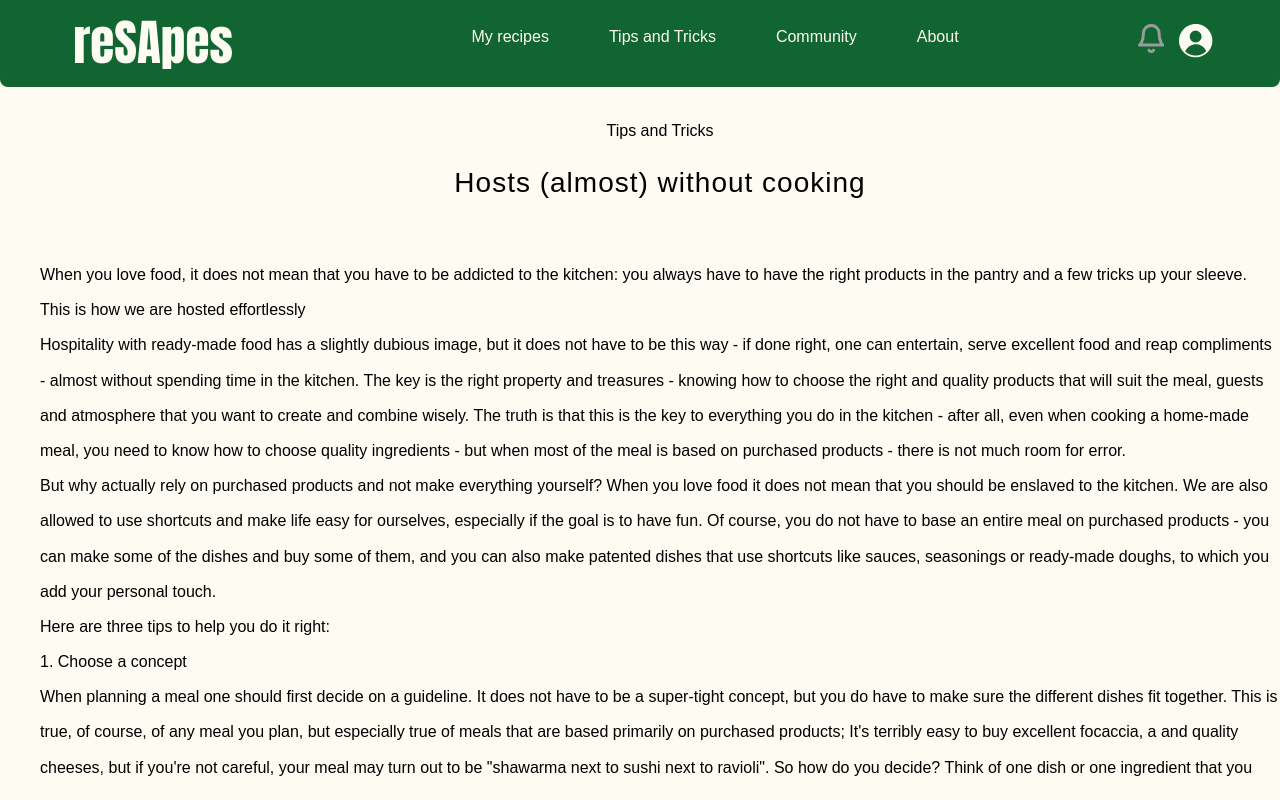
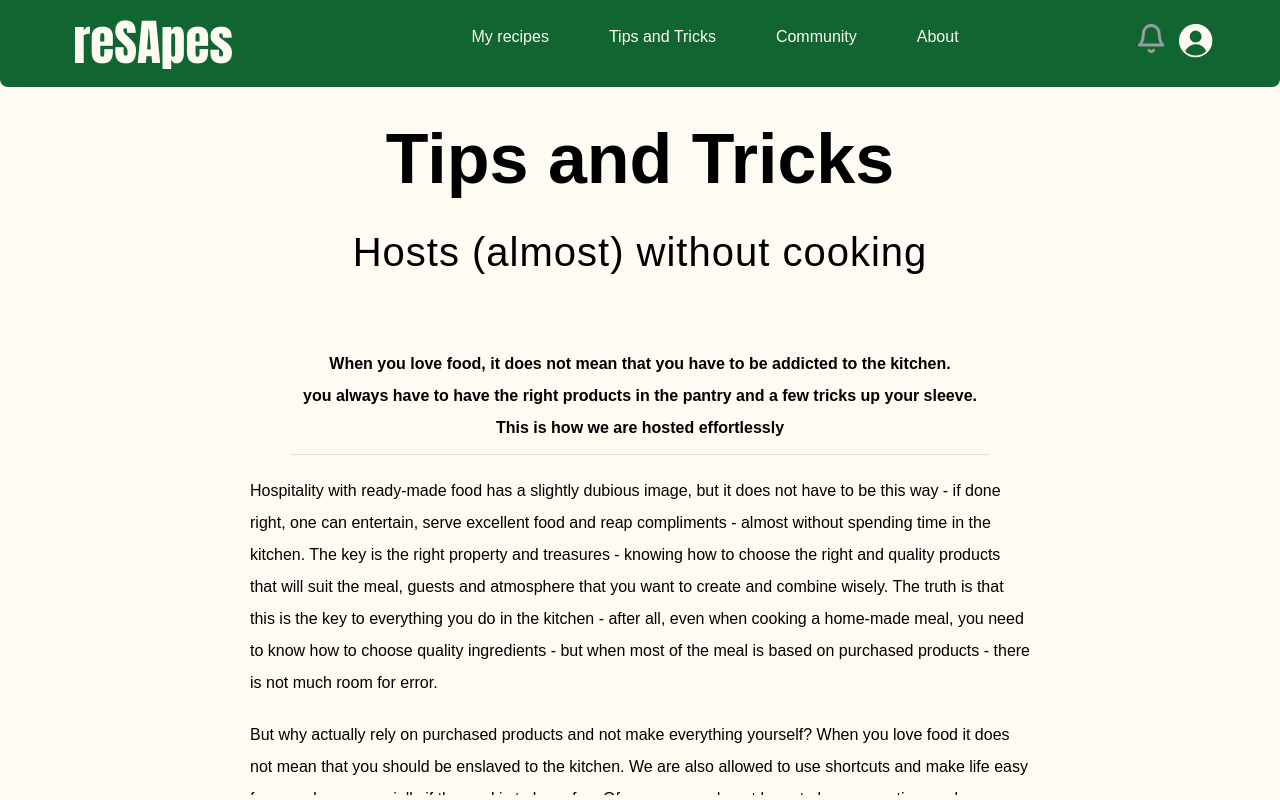
Before and after one commit to AvivCohenbs/reSApes, a React (Create React App) app: page /Tips in a window 1280 px wide. Built offline with nearby package versions, Linux system fonts and the light colour scheme; no server answers; some icons are missing; a web font is replaced by a local one.

Commit message:
tips css

```diff
--- a/src/pages/Tips.css
+++ b/src/pages/Tips.css
@@ -3,7 +3,6 @@
   line-height: 3;
   flex-direction: column;
   width: 100%;
-  padding: 0 20px;
   overflow: scroll;
   height: calc(100vh - 112px);
   padding-top: 20px;
@@ -14,11 +13,13 @@
   flex-direction: row;
   text-align: center;
   justify-content: center;
-  line-height: 3;
+  line-height: 1.5;
+  font-size: 70px;
+  font-weight: bolder;
 }
 
 .title-tips {
-  font-size: 28px;
+  font-size: 40px;
   line-height: 40px;
   display: flex;
   flex-direction: row;
@@ -28,11 +29,11 @@
   line-height: 2;
 }
 
-.img-hala {
+.img-bread {
   display: flex;
   justify-content: center;
-  padding-bottom: 10px;
-  padding-top: 20px;
+  padding-bottom: 20px;
+  padding-top: 10px;
 }
 
 .img-salad {
@@ -45,6 +46,118 @@
 .p {
   display: flex;
   flex-direction: column;
-  padding: 0 20px;
-  line-height: 2.2;
+  padding: 0 250px;
+  line-height: 3;
 }
+
+.pp {
+  display: flex;
+  flex-direction: column;
+  padding: 0 250px;
+  line-height: 3;
+}
+
+.p-1 {
+  display: flex;
+  flex-direction: row;
+  justify-content: center;
+  border-bottom: 1px solid #dfdddd;
+  text-align: center;
+  font-weight: bolder;
+  line-height: 2;
+  align-items: center;
+  width: 680px;
+  margin: auto;
+  padding: 10px;
+  margin-bottom: 20px;
+}
+
+.p-2 {
+  display: flex;
+  flex-direction: row;
+  line-height: 2;
+  margin-bottom: 20px;
+}
+
+.p-3 {
+  display: flex;
+  flex-direction: row;
+  line-height: 2;
+  margin-bottom: 20px;
+}
+.p-4 {
+  display: flex;
+  flex-direction: row;
+  line-height: 2;
+  margin-bottom: 20px;
+  font-weight: bolder;
+  border-bottom: 1px solid #dfdddd;
+  width: 314px;
+}
+.p-5 {
+  display: flex;
+  flex-direction: row;
+  line-height: 2;
+  font-weight: bolder;
+}
+.p-6 {
+  display: flex;
+  flex-direction: row;
+  line-height: 2;
+  margin-bottom: 20px;
+}
+.p-7 {
+  display: flex;
+  flex-direction: row;
+  line-height: 2;
+  font-weight: bolder;
+}
+.p-8 {
+  display: flex;
+  flex-direction: row;
+  line-height: 2;
+  margin-bottom: 20px;
+}
+
+.p-9 {
+  display: flex;
+  flex-direction: row;
+  line-height: 2;
+  margin-bottom: 20px;
+}
+.p-10 {
+  display: flex;
+  flex-direction: row;
+  line-height: 2;
+  margin-bottom: 20px;
+}
+.p-11 {
+  line-height: 2;
+  margin-bottom: 20px;
+}
+.p-12 {
+  line-height: 2;
+  margin-bottom: 20px;
+}
+.p-13 {
+  line-height: 2;
+  margin-bottom: 20px;
+}
+
+.p-14 {
+  display: flex;
+  flex-direction: row;
+  line-height: 2;
+  font-weight: bolder;
+}
+
+.span {
+  font-weight: bolder;
+}
+
+.p-15 {
+  display: flex;
+  flex-direction: row;
+  line-height: 2;
+  margin-bottom: 20px;
+}
--- a/src/pages/Tips.js
+++ b/src/pages/Tips.js
@@ -1,5 +1,5 @@
 import "./Tips.css";
-import { ReactComponent as Halaa } from "./Halaa.svg";
+import { ReactComponent as Filo } from "./Filo.svg";
 import { ReactComponent as Tableimg } from "./Tableimg.svg";
 
 function Tips() {
@@ -11,13 +11,17 @@ function Tips() {
       <div className="img-salad">
         <Tableimg />
       </div>
+
+      <div className="p-1">
+        When you love food, it does not mean that you have to be addicted to the
+        kitchen.
+        <br />
+        you always have to have the right products in the pantry and a few
+        tricks up your sleeve.
+        <br />
+        This is how we are hosted effortlessly
+      </div>
       <div className="p">
-        <div className="p-1">
-          When you love food, it does not mean that you have to be addicted to
-          the kitchen: you always have to have the right products in the pantry
-          and a few tricks up your sleeve. This is how we are hosted
-          effortlessly
-        </div>
         <div className="p-2">
           Hospitality with ready-made food has a slightly dubious image, but it
           does not have to be this way - if done right, one can entertain, serve
@@ -65,70 +69,89 @@ function Tips() {
           dessert.
         </div>
         <div className="p-7">2. Equip the pantry</div>
-        <div>
+        <div className="p-8">
           The fresh raw materials like cheeses, vegetables, fruits and sausages
           are specially bought, depending on the concept chosen. The others
           should be added to the pantry or freezer regardless of planned
           accommodation - they can also shorten the way to the dishes you
           prepare on a daily basis.
         </div>
-        <div className="p-8">
-          Cheeses- Cheeses can be incorporated into almost any concept and any
-          meal. The obvious is cheese-based hospitality - to which only breads
-          or crackers, fruit and nuts are added - but cheeses can do much more
-          than that. Here are some examples:
+        <div className="p-9">
+          <span className="span"> Cheeses </span> - can be incorporated into
+          almost any concept and any meal. The obvious is cheese-based
+          hospitality - to which only breads or crackers, fruit and nuts are
+          added - but cheeses can do much more than that. Here are some
+          examples:
         </div>
-        <div>
-          - You can design a table with different types of bruschettas, each of
-          which has a different topping with a different cheese, for example a
-          broccoli pesto broccoli and a king of the forest steak with parmesan,
-          ratatouille bruschetta and smoked gouda; Bruschetta with gouda tom
-          goats and artichokes etc.
-          <br />
-          - Cheeses can also be at the center of light hospitality dishes, ones
-          that have 3-4 quality ingredients, for example stewed asparagus topped
-          with smoked Gouda carvings; Roasted beets with blue cheese and nuts;
-          Halved figs with goat cheese and a drizzle of honey, a loaf of bread
-          that make grooves in it and fill them with various hard cheeses and
-          crushed garlic cloves or spreads like pesto and sun-dried tomatoes or
-          hard cheese cubes seasoned with olive oil and hot pepper or sun-dried
-          tomatoes and served as a snack.
-          <br />- The addition of cheese can also give an invested touch to
-          everyday dishes - for example fried diced cubes on a green salad (the
-          lazy can make it from a purchased washed leaf mixture) or diced
-          Bulgarian cheese on a simple green salad. On the same principle, you
-          can spread sheep or goat yogurt on a nice serving plate, season with a
-          little hyssop, blush or paprika that will add color and thus serve a
-          lentil or cereal salad.
+        <div className="p-10">
+          <ul>
+            <li>
+              You can design{" "}
+              <span className="span">
+                {" "}
+                table with different types of bruschettas
+              </span>
+              , each of which has a different topping with a different cheese,
+              for example a broccoli pesto broccoli and a king of the forest
+              steak with parmesan, ratatouille bruschetta and smoked gouda;
+              Bruschetta with gouda tom goats and artichokes etc.
+            </li>
+            <li>
+              Cheeses can also be at the center of light hospitality dishes,
+              ones that have 3-4 quality ingredients, for example stewed
+              asparagus topped with smoked Gouda carvings; Roasted beets with
+              blue cheese and nuts; Halved figs with goat cheese and a drizzle
+              of honey, a loaf of bread that make grooves in it and fill them
+              with various hard cheeses and crushed garlic cloves or spreads
+              like pesto and sun-dried tomatoes or hard cheese cubes seasoned
+              with olive oil and hot pepper or sun-dried tomatoes and served as
+              a snack.
+            </li>
+            <li>
+              {" "}
+              The addition of cheese can also give an invested touch to everyday
+              dishes - for example fried diced cubes on a green salad (the lazy
+              can make it from a purchased washed leaf mixture) or diced
+              Bulgarian cheese on a simple green salad. On the same principle,
+              you can spread sheep or goat yogurt on a nice serving plate,
+              season with a little hyssop, blush or paprika that will add color
+              and thus serve a lentil or cereal salad.
+            </li>
+          </ul>
         </div>
-        {/* <div className="img-hala">
-        <Halaa />
-      </div> */}
-        <div>
-          Salads and spreads such as pesto, artichoke spread, sun-dried tomato
-          spread, egg salad, eggplant salad and more. You can place them on a
-          buffet table for spreading, or use them as an ingredient in
+      </div>
+      <div className="img-bread">
+        <Filo />
+      </div>
+      <div className="pp">
+        <div className="p-11">
+          <b>Salads and spreads</b> such as pesto, artichoke spread, sun-dried
+          tomato spread, egg salad, eggplant salad and more. You can place them
+          on a buffet table for spreading, or use them as an ingredient in
           bruschettas or quick pastries. Either way, you do not have to buy
           dozens of salads - focus on 4-3 that fit the concept you have chosen,
           but invest in salads from a quality deli and not from an unknown brand
           that you found in the supermarket.
         </div>
-        <div>
-          Quality preserves The base is olives and pickles of various kinds, but
-          you can expand the canvas with gherkins, capers (small and large) and
-          artichokes a la Romana and even find in deli delicacies also less
-          routine preserves, for example patissons, pickled peppers stuffed with
-          cheese or garlic confit. And of course, if the menu is appropriate -
-          to this category you can also add pickled and smoked fish.
+        <div className="p-12">
+          <b>Quality preserves</b> The base is olives and pickles of various
+          kinds, but you can expand the canvas with gherkins, capers (small and
+          large) and artichokes a la Romana and even find in deli delicacies
+          also less routine preserves, for example patissons, pickled peppers
+          stuffed with cheese or garlic confit. And of course, if the menu is
+          appropriate - to this category you can also add pickled and smoked
+          fish.
         </div>
-        <div>
-          Spices and spice mixes Beautiful saucers with coarse salt, ground
-          black pepper and a spice mixture that is suitable for cheeses or
-          vegetables will also add to the variety on the table and will also add
-          interest to the dishes.
+        <div className="p-13">
+          <b>Spices and spice mixes</b> Beautiful saucers with coarse salt,
+          ground black pepper and a spice mixture that is suitable for cheeses
+          or vegetables will also add to the variety on the table and will also
+          add interest to the dishes.
         </div>
-        <div>3. Winning pair - creative uses for doughs and cheeses</div>
-        <div>
+        <div className="p-14">
+          3. Winning pair - creative uses for doughs and cheeses
+        </div>
+        <div className="p-15">
           Ready-made doughs are the basis for countless games and impressive
           hospitality dishes. All you have to do is thaw them according to the
           manufacturer's instructions, mix them with vegetables and cheeses and
```
Also changed, not shown: 1 other file (tests, documents, lock files or other folders).
